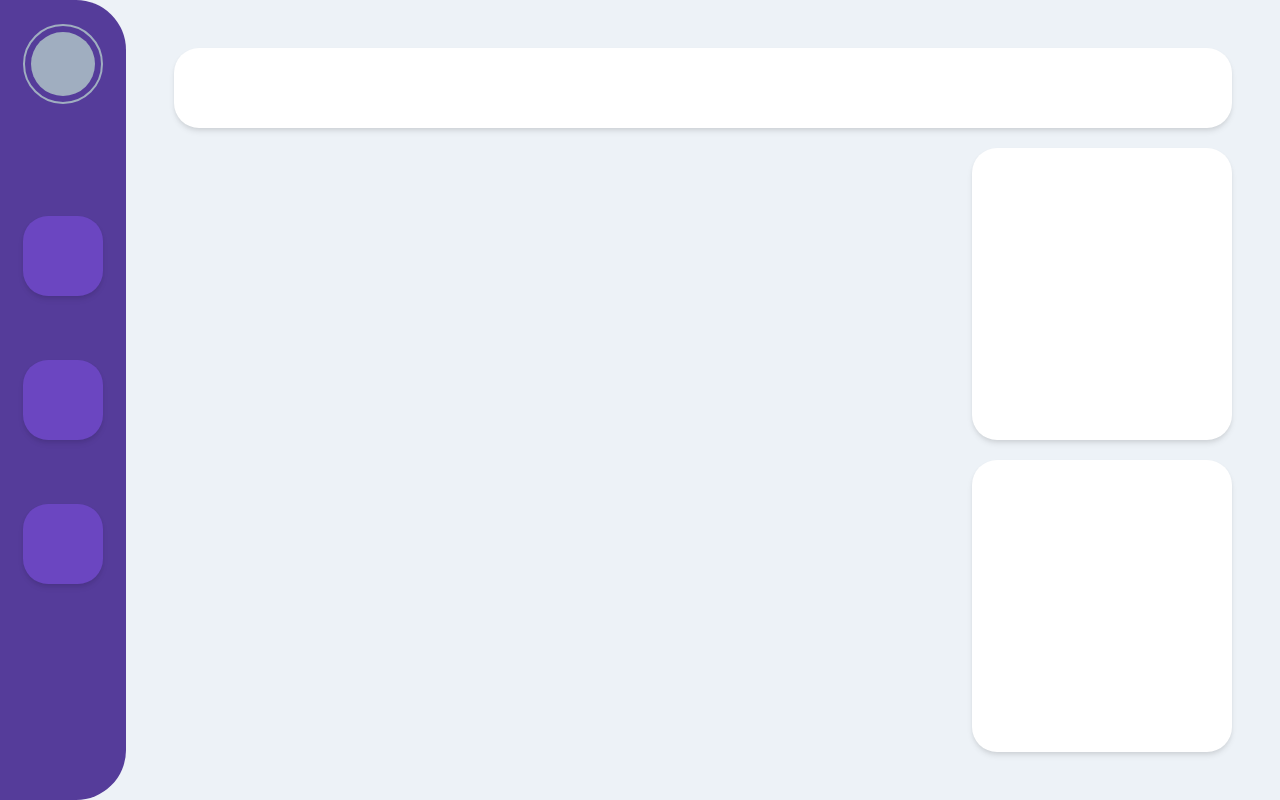
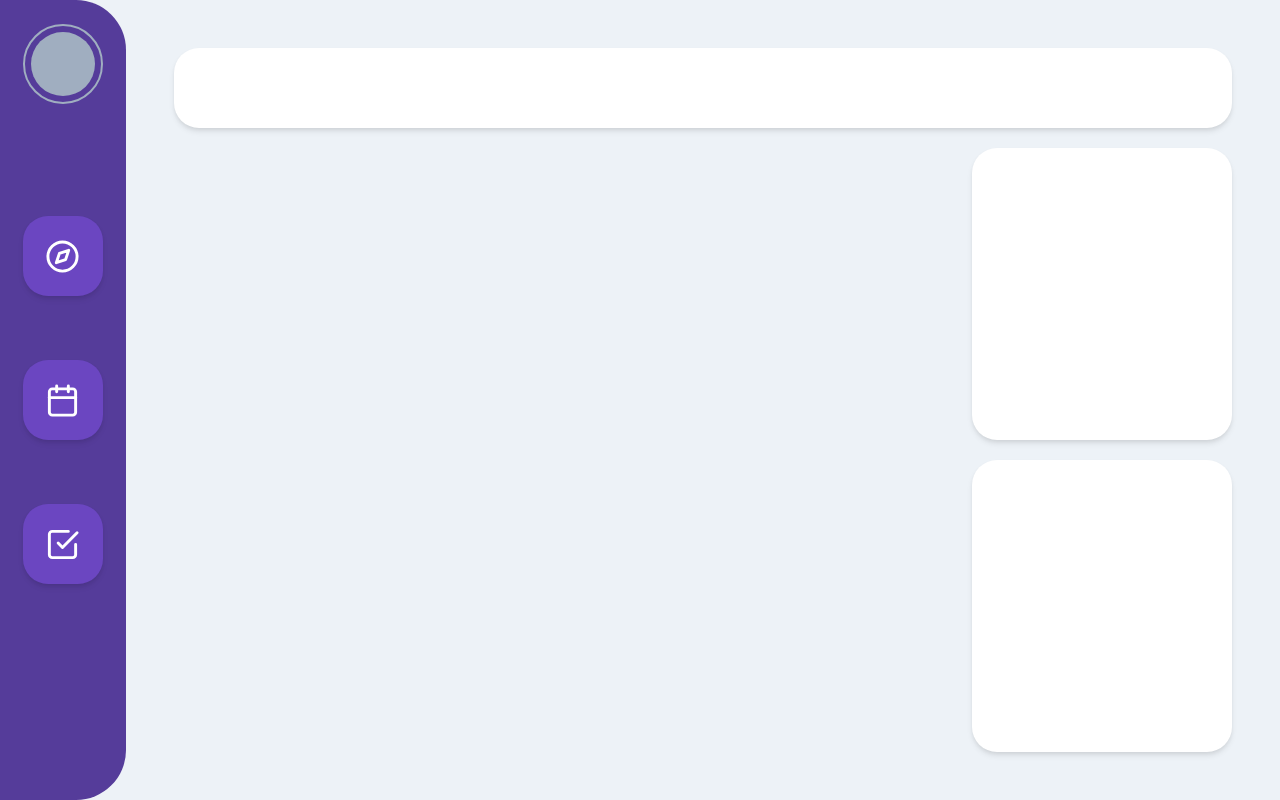
Before and after one commit to mandz-samonte/me.dashboard_v2, a React (Create React App) app in the folder client/: page / in a window 1280 px wide. Built offline with nearby package versions, Linux system fonts and the light colour scheme.

Commit message:
added icons to sidebar

```diff
--- a/client/src/layout/Sidebar/index.js
+++ b/client/src/layout/Sidebar/index.js
@@ -1,25 +1,33 @@
 import React from 'react';
 import { Link } from 'react-router-dom';
+import { Compass, Calendar, CheckSquare } from 'react-feather';
 
 const SIDEBAR_LINKS = [
   {
     title: "Dashboard",
     link: "/",
+    icon: <Compass className="stroke-current text-white" size={35} />
   },
   {
     title: "Habit-Tracker",
-    link: "/habit-tracker"
+    link: "/habit-tracker",
+    icon: <Calendar className="stroke-current text-white" size={35} />
   },
   {
     title: "Todo-List",
-    link: "/todo-list"
+    link: "/todo-list",
+    icon: <CheckSquare className="stroke-current text-white" size={35} />
   }
 ]
 
 function NavbarLink(props) {
+  const { to, icon } = props;
+
   return (
     <Link to={props.to} className="">
-      <div className="bg-purple-700 hover:bg-purple-600 w-20 h-20 shadow-md  rounded-md my-16" />
+      <div className="bg-purple-700 hover:bg-purple-600 w-20 h-20 shadow-md flex items-center justify-center rounded-md my-16">
+        {icon}
+      </div>
     </Link>
   )
 }
@@ -53,6 +61,7 @@ function Sidebar() {
         SIDEBAR_LINKS.map(item => (
           <NavbarLink
             to={item.link}
+            icon={item.icon}
           />
         ))
       }
```
